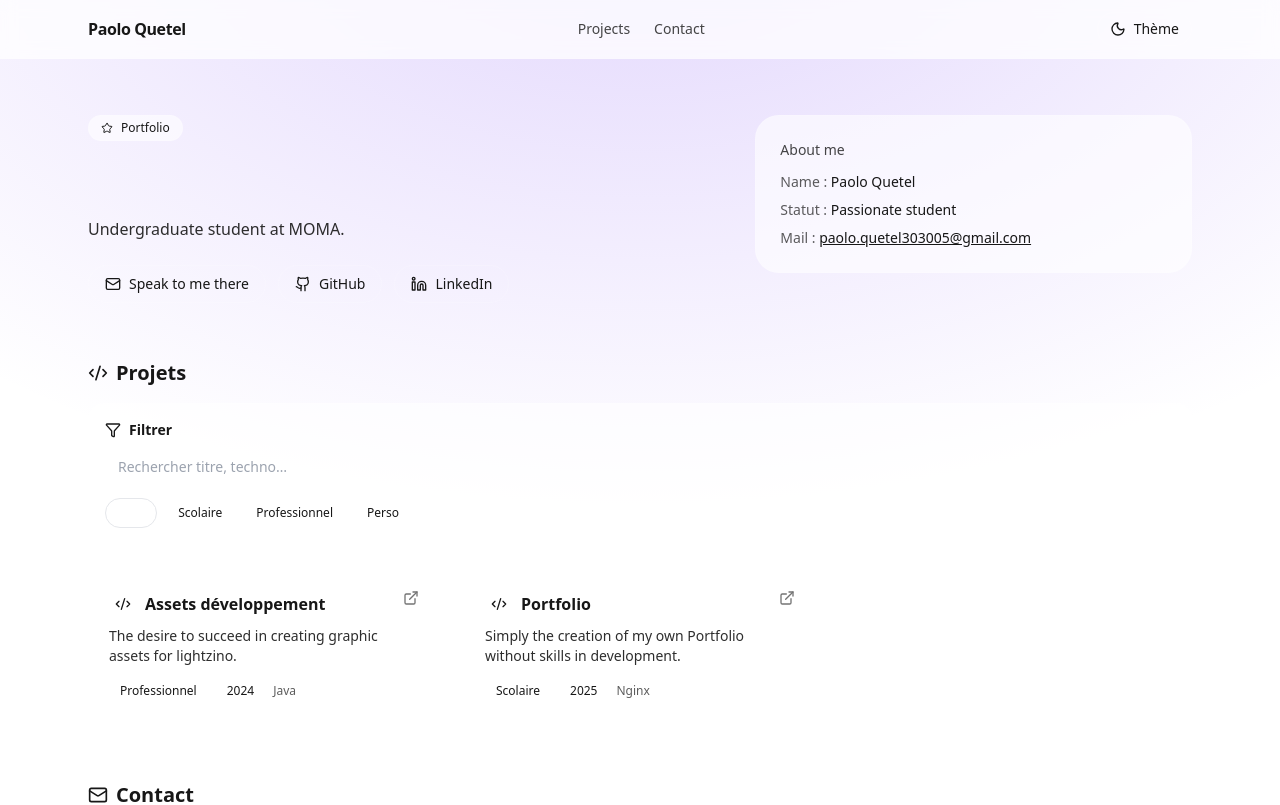
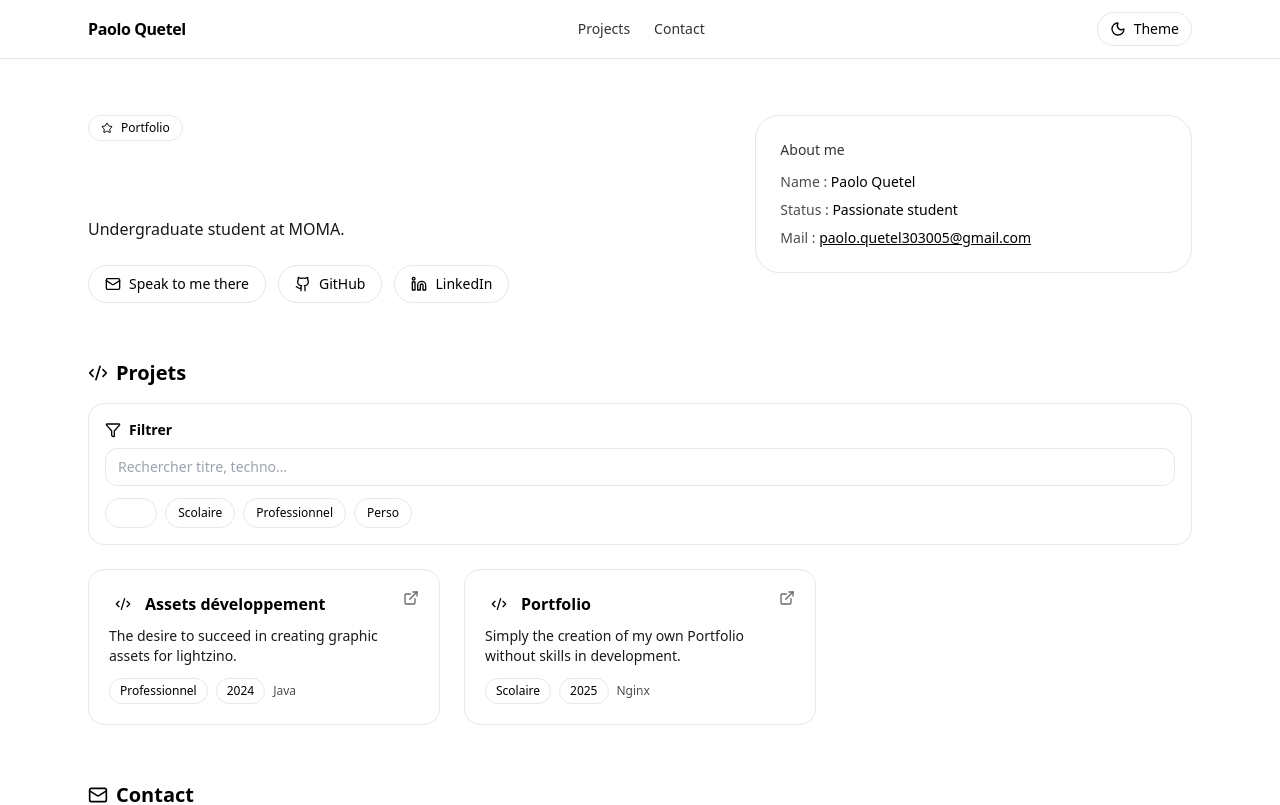
Before and after one commit to Maxpayn1/portfolio, a React (Vite) app: page / in a window 1280 px wide. Shown: the top 805 px of the page. Built offline with nearby package versions, Linux system fonts and the light colour scheme.

Commit message:
theme toggle + persist

```diff
--- a/index.html
+++ b/index.html
@@ -10,8 +10,12 @@
     darkMode: 'class',
     theme: {
       extend: {
-        colors: { accent: '#8b5cf6' }, /* violet doux */
-        borderColor: { subtle: 'rgba(255,255,255,0.12)' },
+        colors: {
+          accent: '#8b5cf6',
+          lightBg: '#f9fafb',    // gris clair uniforme
+          lightText: '#111827',  // texte quasi noir
+          subtle: '#e5e7eb'      // bordures gris clair
+        }
       }
     }
   }
--- a/src/App.jsx
+++ b/src/App.jsx
@@ -22,7 +22,7 @@ const PROJECTS = [
 
 /* ====== UI ====== */
 const Pill = ({ children }) => (
-  <span className="inline-flex items-center rounded-full border border-white/10 px-2.5 py-1 text-xs font-medium">
+  <span className="inline-flex items-center rounded-full border border-subtle px-2.5 py-1 text-xs font-medium">
     {children}
   </span>
 );
@@ -45,7 +45,7 @@ function ProjectCard({ p }) {
       href={p.link}
       target="_blank"
       rel="noreferrer"
-      className="group block rounded-2xl border border-white/10 bg-white/60 dark:bg-white/5 backdrop-blur-sm p-5 hover:border-accent/50 hover:shadow-[0_10px_30px_-12px_rgba(139,92,246,0.45)] transition"
+      className="group block rounded-2xl border border-subtle bg-white dark:bg-white/5 backdrop-blur-sm p-5 hover:border-accent/50 hover:shadow-[0_10px_30px_-12px_rgba(139,92,246,0.45)] transition"
       initial={{ opacity: 0, y: 10 }}
       whileInView={{ opacity: 1, y: 0 }}
       viewport={{ once: true }}
@@ -102,12 +102,13 @@ export default function App() {
   );
 
   return (
-    <div className="min-h-screen text-neutral-900 dark:text-neutral-100
-      bg-[radial-gradient(80%_60%_at_50%_-10%,rgba(139,92,246,0.25),transparent),linear-gradient(#ffffff,#ffffff)]
-      dark:bg-[radial-gradient(80%_60%_at_50%_-10%,rgba(139,92,246,0.15),transparent),linear-gradient(#0a0a0a,#0a0a0a)]">
-
+    <div
+      className="min-h-screen text-lightText dark:text-neutral-100
+      bg-lightBg
+      dark:bg-[radial-gradient(80%_60%_at_50%_-10%,rgba(139,92,246,0.15),transparent),linear-gradient(#0a0a0a,#0a0a0a)]"
+    >
       {/* NAV */}
-      <header className="sticky top-0 z-20 border-b border-white/10 bg-white/75 dark:bg-black/50 backdrop-blur">
+      <header className="sticky top-0 z-20 border-b border-subtle bg-white/90 dark:bg-black/50 backdrop-blur">
         <div className="mx-auto max-w-6xl px-6 py-3 flex items-center justify-between">
           <a href="#home" className="font-semibold tracking-tight">{PROFILE.name}</a>
           <nav className="hidden md:flex items-center gap-6 text-sm">
@@ -116,10 +117,10 @@ export default function App() {
           </nav>
           <button
             onClick={() => setDark((d) => !d)}
-            className="inline-flex items-center gap-2 rounded-full border border-white/15 px-3 py-1.5 text-sm hover:border-accent/60"
-            aria-label="Basculer le thème"
+            className="inline-flex items-center gap-2 rounded-full border border-subtle px-3 py-1.5 text-sm hover:border-accent/60"
+            aria-label="Toggle theme"
           >
-            {dark ? <Sun className="w-4 h-4" /> : <Moon className="w-4 h-4" />} Thème
+            {dark ? <Sun className="w-4 h-4" /> : <Moon className="w-4 h-4" />} Theme
           </button>
         </div>
       </header>
@@ -128,13 +129,13 @@ export default function App() {
       <main id="home" className="mx-auto max-w-6xl px-6 py-10 md:py-14">
         {/* HERO EN 2 COLONNES */}
         <div className="grid grid-cols-1 lg:grid-cols-12 gap-10 items-start">
-          {/* Colonne gauche : contenu */}
+          {/* Colonne gauche */}
           <motion.div
             className="lg:col-span-7"
             initial={{ opacity: 0, y: 14 }}
             animate={{ opacity: 1, y: 0 }}
           >
-            <div className="inline-flex items-center gap-2 rounded-full border border-white/10 px-3 py-1 text-xs mb-4 bg-white/60 dark:bg-white/5">
+            <div className="inline-flex items-center gap-2 rounded-full border border-subtle px-3 py-1 text-xs mb-4 bg-white">
               <Star className="w-3 h-3 text-accent" /> Portfolio
             </div>
 
@@ -146,36 +147,36 @@ export default function App() {
             <p className="mt-3 text-base opacity-90 max-w-prose">{PROFILE.bio}</p>
 
             <div className="mt-6 flex flex-wrap items-center gap-3">
-              <a href={`mailto:${PROFILE.links.email}`} className="inline-flex items-center gap-2 rounded-full border border-white/15 px-4 py-2 text-sm hover:border-accent/60">
+              <a href={`mailto:${PROFILE.links.email}`} className="inline-flex items-center gap-2 rounded-full border border-subtle px-4 py-2 text-sm hover:border-accent/60 bg-white">
                 <Mail className="w-4 h-4" /> Speak to me there
               </a>
-              <a href={PROFILE.links.github} target="_blank" className="inline-flex items-center gap-2 rounded-full border border-white/15 px-4 py-2 text-sm hover:border-accent/60">
+              <a href={PROFILE.links.github} target="_blank" className="inline-flex items-center gap-2 rounded-full border border-subtle px-4 py-2 text-sm hover:border-accent/60 bg-white">
                 <Github className="w-4 h-4" /> GitHub
               </a>
-              <a href={PROFILE.links.linkedin} target="_blank" className="inline-flex items-center gap-2 rounded-full border border-white/15 px-4 py-2 text-sm hover:border-accent/60">
+              <a href={PROFILE.links.linkedin} target="_blank" className="inline-flex items-center gap-2 rounded-full border border-subtle px-4 py-2 text-sm hover:border-accent/60 bg-white">
                 <Linkedin className="w-4 h-4" /> LinkedIn
               </a>
             </div>
           </motion.div>
 
-          {/* Colonne droite : carte profil (remplie l’espace) */}
+          {/* Colonne droite */}
           <motion.aside
-            className="lg:col-span-5 rounded-3xl border border-white/10 bg-white/60 dark:bg-white/5 p-6"
+            className="lg:col-span-5 rounded-3xl border border-subtle bg-white p-6"
             initial={{ opacity: 0, y: 14 }}
             animate={{ opacity: 1, y: 0 }}
           >
             <div className="text-sm opacity-80 mb-3">About me</div>
             <ul className="space-y-2 text-sm">
               <li><span className="opacity-70">Name :</span> <span className="font-medium">{PROFILE.name}</span></li>
-              <li><span className="opacity-70">Statut :</span> <span className="font-medium">{PROFILE.title}</span></li>
+              <li><span className="opacity-70">Status :</span> <span className="font-medium">{PROFILE.title}</span></li>
               <li><span className="opacity-70">Mail :</span> <a className="underline" href={`mailto:${PROFILE.links.email}`}>{PROFILE.links.email}</a></li>
             </ul>
           </motion.aside>
         </div>
 
-        {/* PROJETS – LARGE & ALIGNÉ GAUCHE */}
+        {/* PROJETS */}
         <Section id="projects" icon={Code2} title="Projets" className="mt-14">
-          <div className="rounded-2xl border border-white/10 p-4 mb-6 bg-white/60 dark:bg-white/5">
+          <div className="rounded-2xl border border-subtle p-4 mb-6 bg-white">
             <div className="flex items-center gap-2 mb-2">
               <Filter className="w-4 h-4 text-accent" />
               <h3 className="text-sm font-semibold">Filtrer</h3>
@@ -185,7 +186,7 @@ export default function App() {
               value={query}
               onChange={(e) => setQuery(e.target.value)}
               placeholder="Rechercher titre, techno…"
-              className="w-full rounded-xl border border-white/10 bg-transparent px-3 py-2 text-sm"
+              className="w-full rounded-xl border border-subtle bg-transparent px-3 py-2 text-sm"
             />
             <div className="mt-3 flex flex-wrap gap-2">
               {types.map((t) => (
@@ -193,7 +194,7 @@ export default function App() {
                   key={t}
                   onClick={() => setType(t)}
                   className={`rounded-full border px-3 py-1.5 text-xs transition ${
-                    type === t ? "border-accent bg-accent text-white" : "border-white/15 hover:border-accent/60"
+                    type === t ? "border-accent bg-accent text-white" : "border-subtle hover:border-accent/60 bg-white"
                   }`}
                 >
                   {t}
@@ -210,7 +211,7 @@ export default function App() {
 
         {/* CONTACT */}
         <Section id="contact" icon={Mail} title="Contact" className="mt-14">
-          <div className="rounded-2xl border border-white/10 p-5 bg-white/60 dark:bg-white/5">
+          <div className="rounded-2xl border border-subtle p-5 bg-white dark:bg-white/5">
             <p className="text-sm opacity-90">
               Contact me :{" "}
               <a className="underline decoration-accent underline-offset-4" href={`mailto:${PROFILE.links.email}`}>
```
